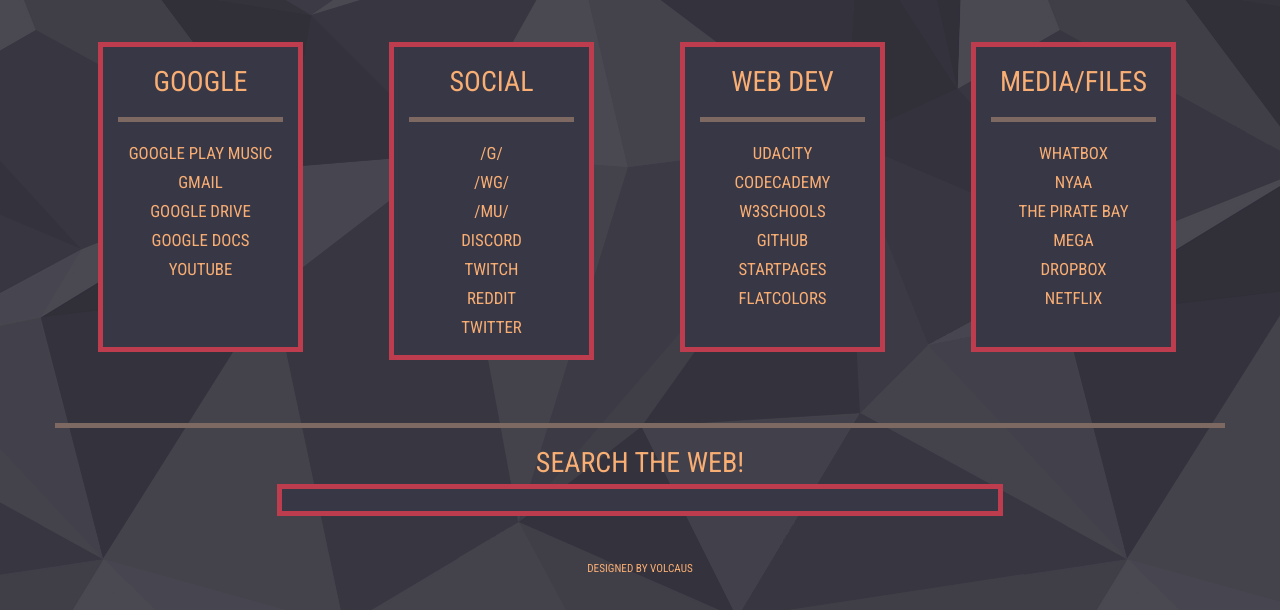
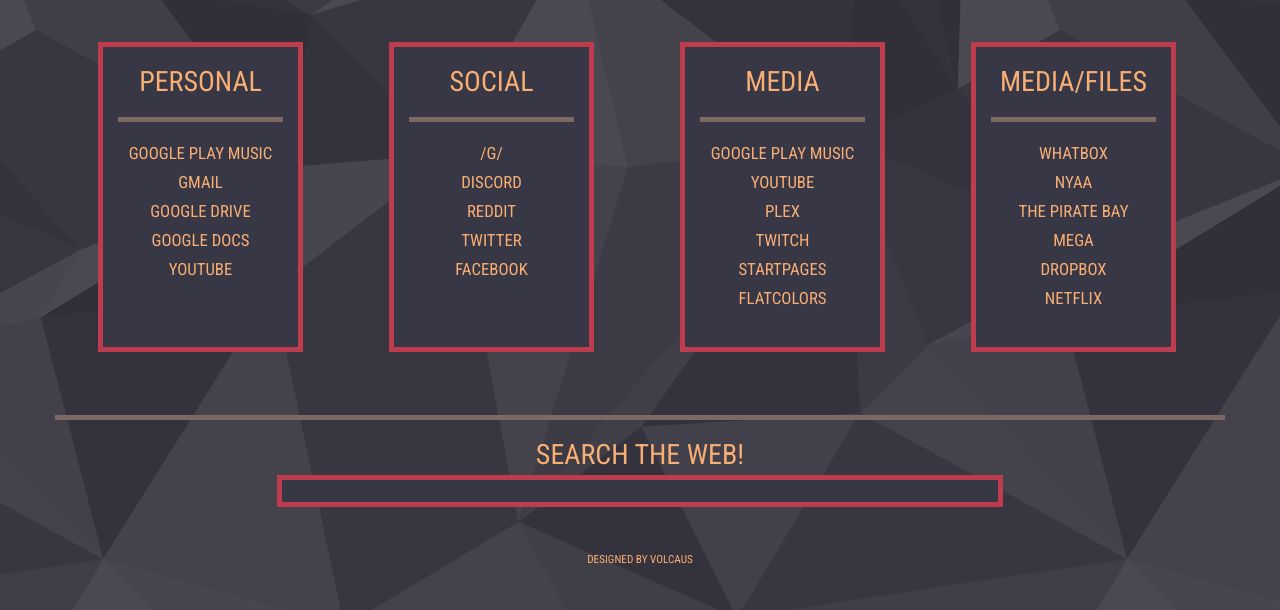
Before and after one commit to JMBeresford/Startpage, a plain HTML site: page index.html in a window 1280 px wide. Shown: the part 174-784 px from the top of the page. Drawn offline with Linux system fonts and the light colour scheme.

Commit message:
restructuring hyperlinks

```diff
--- a/index.html
+++ b/index.html
@@ -65,7 +65,7 @@
           </div>
           <div class="row" style="margin-top: 25px">
                <div class="col-md-2 myboxes">
-                    <h3>Google</h3>
+                    <h3>Personal</h3>
                     <hr>
                     <ul>
                          <li><a href="http://play.google.com/music/"> Google Play Music </a></li>
@@ -79,24 +79,22 @@
                     <h3>Social</h3>
                     <hr>
                     <ul>
-                         <li><a href="http://4chan.org/g"> /g/ </a></li>
-                         <li><a href="http://4chan.org/wg"> /wg/ </a></li>
-                         <li><a href="http://4chan.org/mu"> /mu/ </a></li>
+                         <li><a href="http://4chan.org/"> /g/ </a></li>
                          <li><a href="http://discordapp.com/channels/@me"> Discord </a></li>
-                         <li><a href="http://twitch.tv"> Twitch </a></li>
                          <li><a href="http://reddit.com"> Reddit </a></li>
                          <li><a href="http://twitter.com"> Twitter </a></li>
+			 <li><a href="http://facebook.com"> Facebook </a></li>
                     </ul>
 
                </div>
                <div class="col-md-2 myboxes">
-                    <h3>Web Dev</h3>
+                    <h3>Media</h3>
                     <hr>
                     <ul>
-                         <li><a href="http://udacity.com"> Udacity </a></li>
-                         <li><a href="http://codecademy.com"> Codecademy </a></li>
-                         <li><a href="http://w3schools.com"> W3Schools </a></li>
-                         <li><a href="http://github.com"> GitHub </a></li>
+                         <li><a href="http://play.google.com/music/"> Google Play Music </a></li>
+                         <li><a href="http://youtube.com"> Youtube </a></li>
+                         <li><a href="https://app.plex.tv/desktop"> Plex </a></li>
+                         <li><a href="http://twitch.tv"> Twitch </a></li>
                          <li><a href="http://startpages.cf"> Startpages </a></li>
                          <li><a href="http://flatcolors.net"> FlatColors </a></li>
 
```
